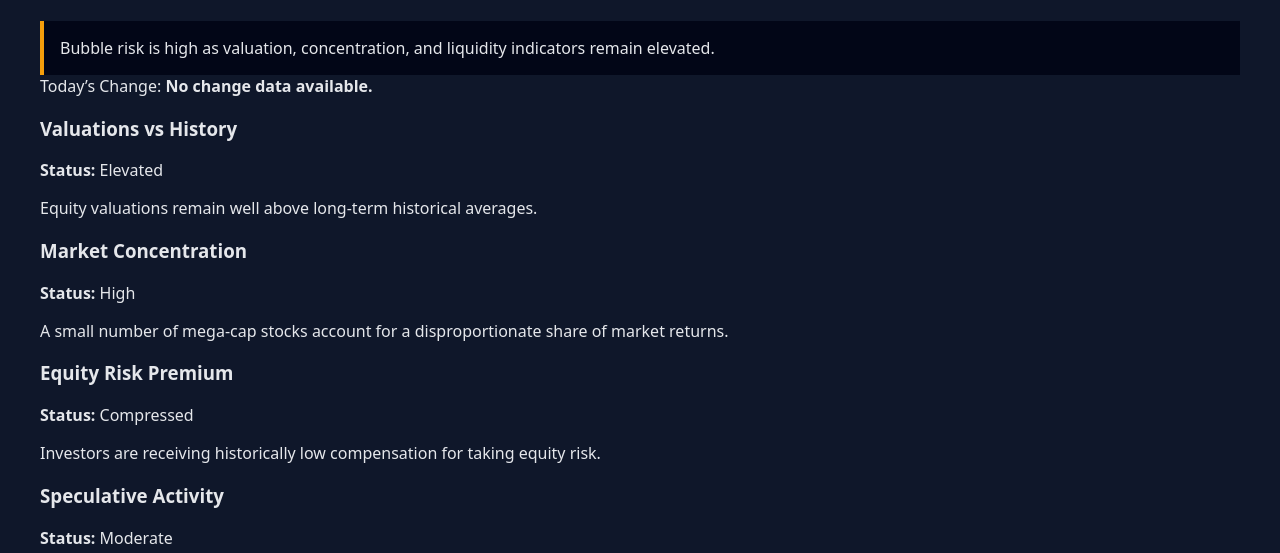
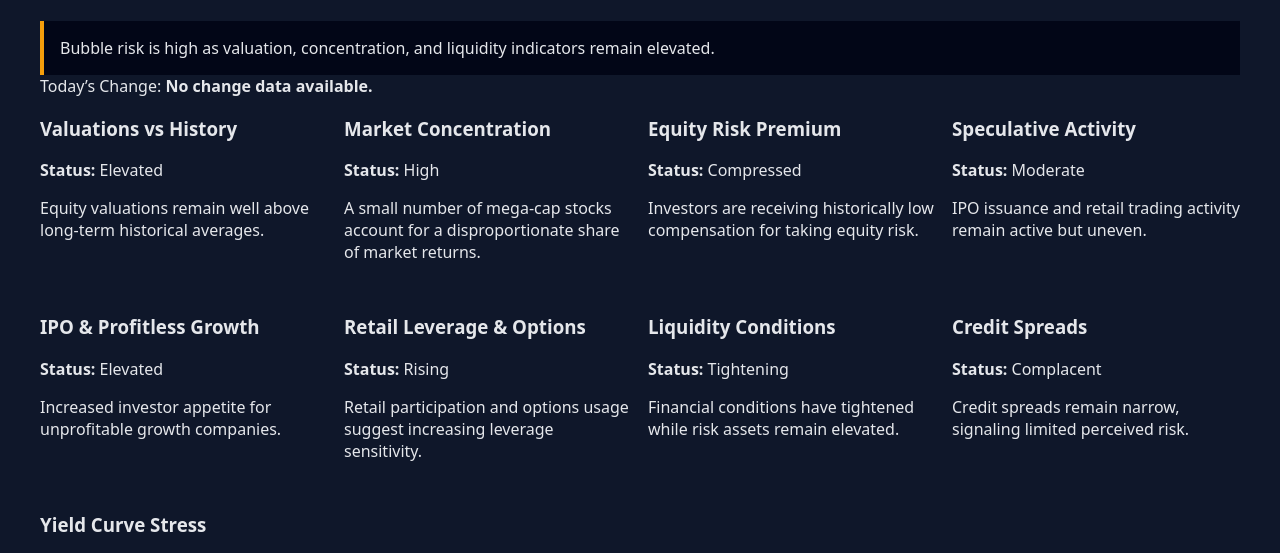
Before and after one commit to tamella/bubble-risk-dashboard, a website: page index.html in a window 1280 px wide. Shown: the part 216-769 px from the top of the page. Drawn offline with Linux system fonts and the light colour scheme.

Commit message:
Add indicator grid styling and update indicators div

```diff
--- a/index.html
+++ b/index.html
@@ -10,6 +10,11 @@ h1{text-align:center}
 .score{text-align:center;font-size:3rem;font-weight:700}
 .grid{display:grid;grid-template-columns:repeat(auto-fit,minmax(260px,1fr));gap:1rem;margin-top:2rem}
 .card{background:#020617;border-radius:12px;padding:1rem}
+.indicator-grid {
+  display: grid;
+  grid-template-columns: repeat(auto-fit, minmax(260px, 1fr));
+  gap: 16px;
+}
 .green{color:#22c55e}.orange{color:#f59e0b}.red{color:#ef4444}
 .updated{opacity:.7;margin-top:1rem;text-align:right}
 .brief{background:#020617;border-left:4px solid #f59e0b;padding:1rem;margin-top:1.5rem}
@@ -23,7 +28,7 @@ h1{text-align:center}
   <div class="change-summary">
   Today’s Change: <strong id="changeSummary"></strong>
 </div>
-<div id="indicators"></div>
+<div id="indicators" class="indicator-grid"></div>
 <div id="updated" class="updated"></div>
 <script>
 fetch("data.json")
```
